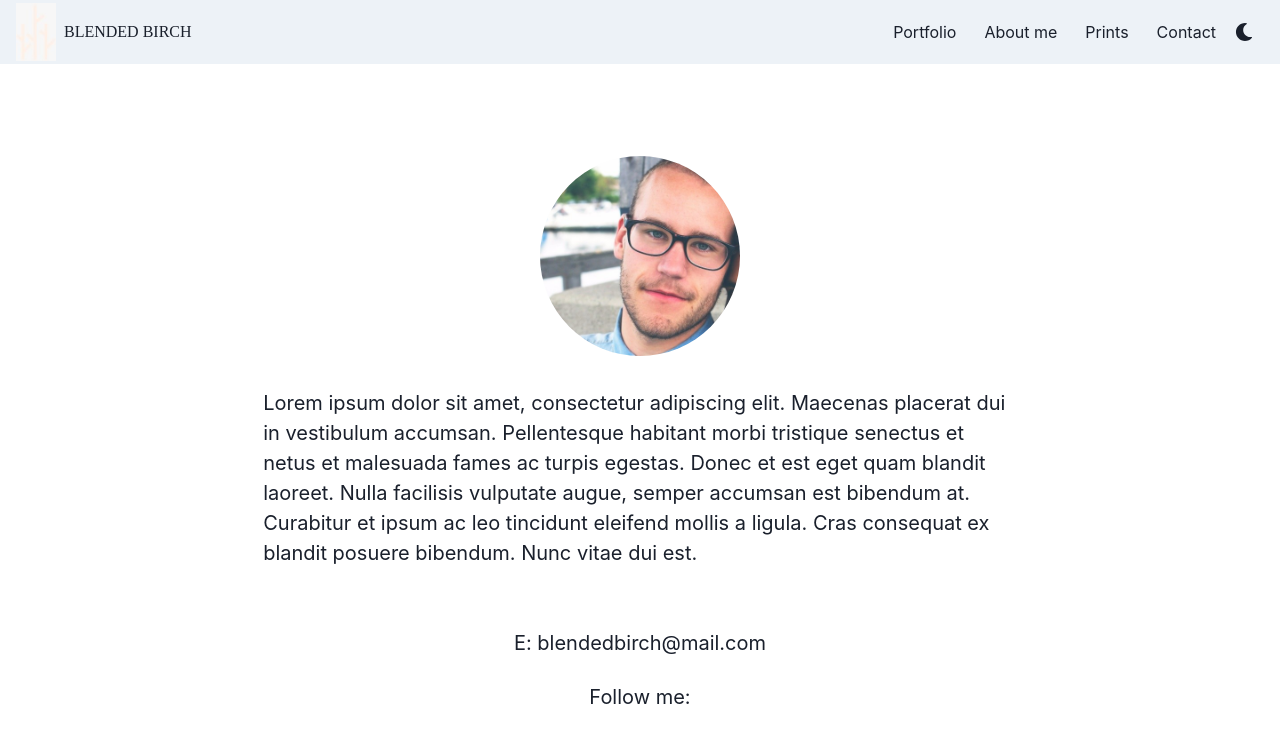
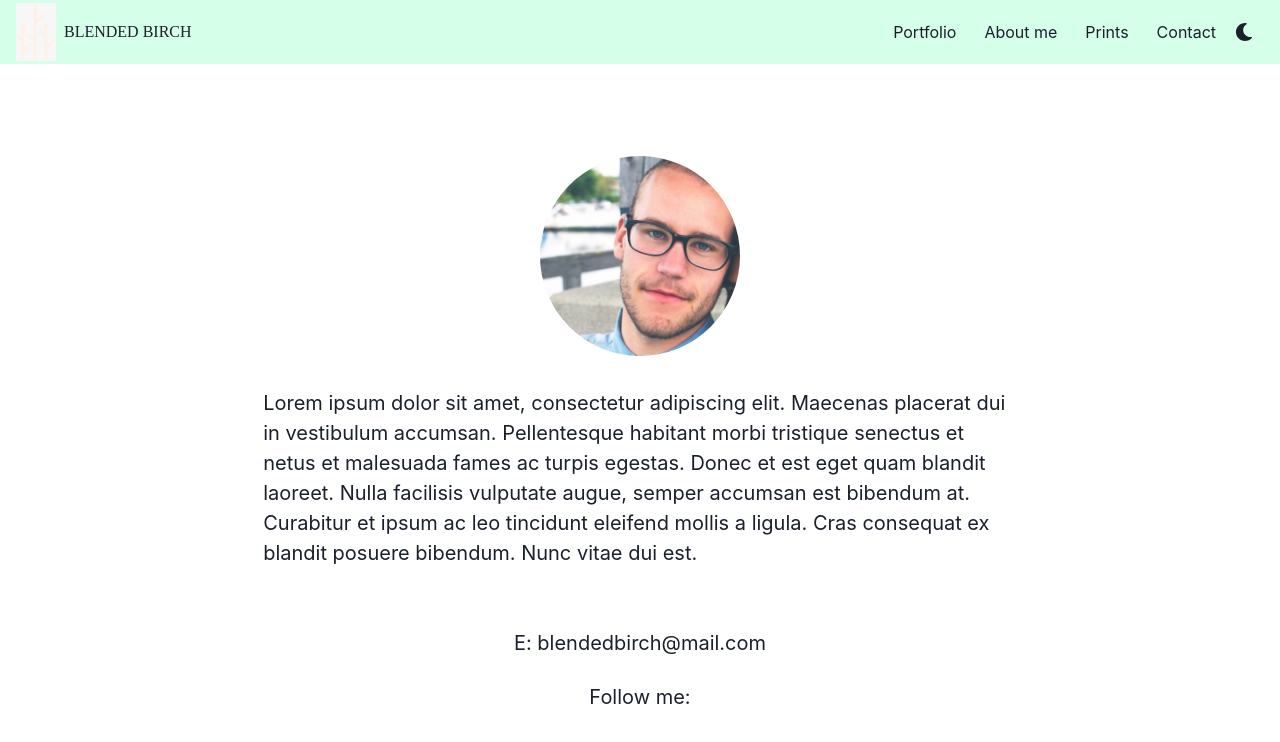
Before and after one commit to anpospisil/blended-birch-portfolio, a React (Create React App) app: page /about-me in a window 1280 px wide. Shown: the top 742 px of the page. Built offline with nearby package versions, Linux system fonts and the light colour scheme.

Commit message:
updated navbar color

```diff
--- a/src/App.css
+++ b/src/App.css
@@ -6,15 +6,17 @@ body{
   white-space: nowrap;
     overflow-x: scroll;
     overflow-x: hidden;
+    scroll-snap-type: x proximity;
     height: 100%;
     width: 100%;
   }
 .react-photo-gallery--gallery div {
   flex-flow: nowrap !important;
   height: 100%;
+  align-items: center;
 }
 .react-photo-gallery--gallery div img{
-  height: 80vh;
+  height: 100%;
   width: 100%;
 
 }
--- a/src/components/Carousel/scroll.js
+++ b/src/components/Carousel/scroll.js
@@ -35,7 +35,6 @@ export function useHorizontalScroll(scroll) {
           const scroll = x - startX;
           el.scrollLeft = scrollLeft - scroll;
         });
-
         // Add the event listeners
         el.addEventListener('mousedown', startDragging, false);
         el.addEventListener('mouseup', stopDragging, false);
--- a/src/components/Navbar/index.tsx
+++ b/src/components/Navbar/index.tsx
@@ -24,7 +24,7 @@ export const Navbar = () => {
   return (
 
     <Flex
-      bg={useColorModeValue("gray.100", "gray.900")}
+      bg={useColorModeValue("#D6FFE9", "#25332B")}
       px={4}
       mb={20}
       w="100%"
```
